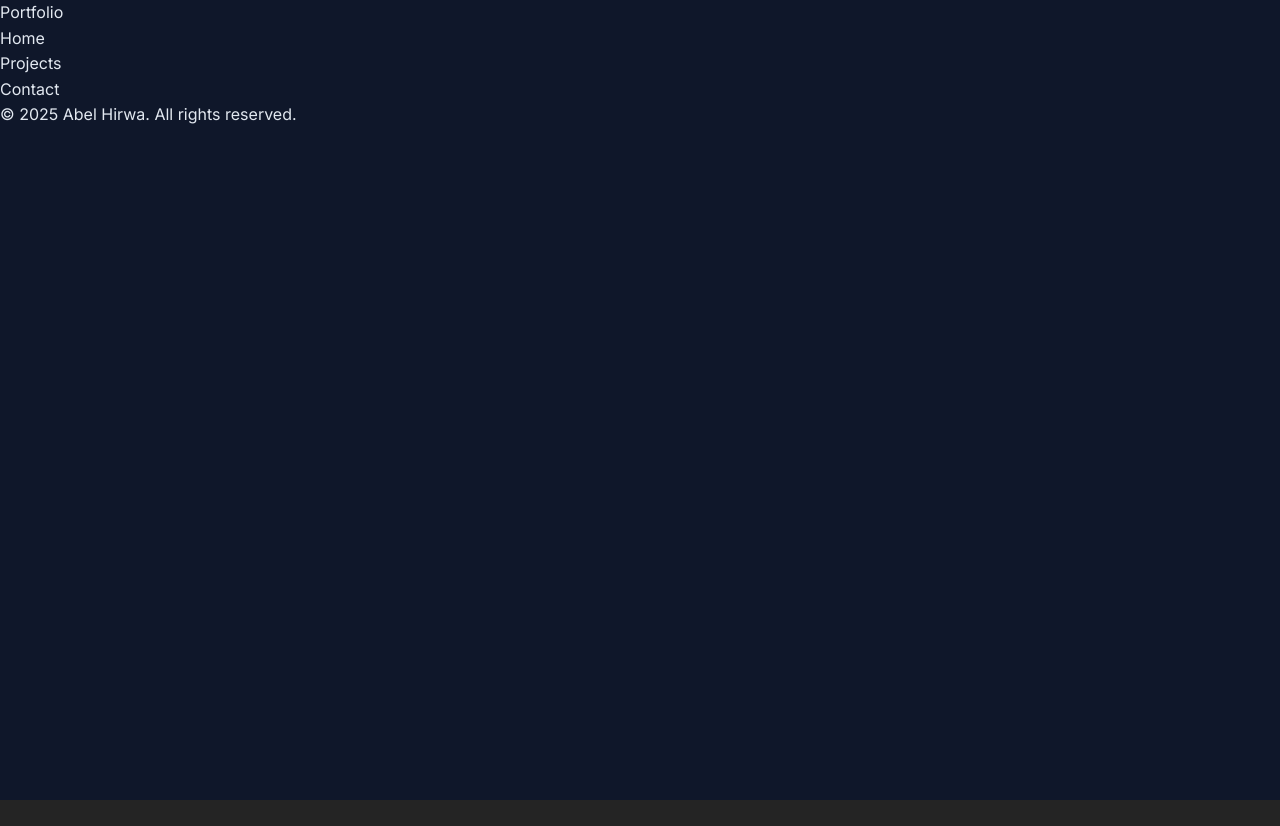
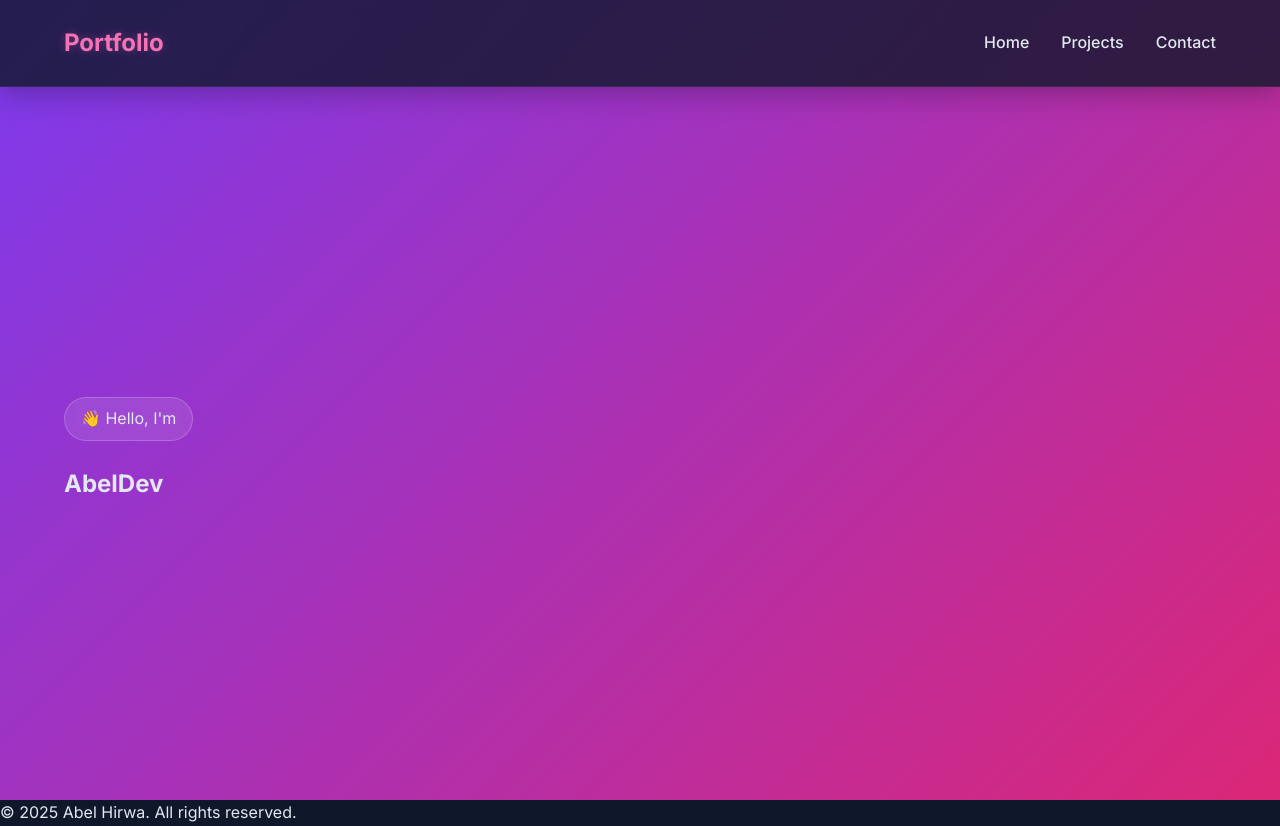
Before and after one commit to Hirwabel/my-portfolio, a React (Vite) app: page / in a window 1280 px wide. Before the commit the page ends 800 px from the top, so only its background shows below. Built offline with nearby package versions, Linux system fonts and the light colour scheme.

Commit message:
styled the menu and the background and added animations

```diff
--- a/src/App.css
+++ b/src/App.css
@@ -40,3 +40,104 @@ body{
   opacity:1;
   transform:translateY(0);
 }
+
+.navbar{
+  position:fixed;
+  top:0;
+  left:0;
+  right:0;
+  display:flex;
+  justify-content:space-between;
+  align-items:center;
+  padding:1.5rem 5%;
+  background: var(--nav-bg);
+  backdrop-filter: blur(10px);
+  z-index:1000;
+  box-shadow: 0 4px 30px rgba(0,0,0,0.3);
+  border-bottom:1px solid var(--card-border);
+
+}
+
+.logo{
+  font-size:1.5rem;
+  font-weight:700;
+  color:var(--accent-color);
+  text-shadow:0 0 10px rgba(244, 114, 182, 0.3);
+}
+
+.nav-links{
+  display:flex;
+  gap:2rem;
+  list-style:none;
+}
+
+.nav-links a{
+  text-decoration:none;
+  color:var(--text-color);
+  font-weight:500;
+  transition: all 0.3 ease;
+  position: relative;
+  cursor:pointer;
+}
+
+.nav-links a::after{
+  content:"";
+  position:absolute;
+  bottom:-5px;
+  left:0;
+  width:0;
+  height:2px;
+  background:var(--accent-color);
+  transition:width 0.3s ease;
+}
+
+.nav-links a:hover{
+  color:var(--accent-color);
+}
+
+.nav-links a:hover::after{
+  width:100%;
+}
+
+
+/* Hero Section */
+
+.hero{
+  min-height:100vh;
+  background:linear-gradient(135deg, var(--gradient-start) 0%, var(--gradient-end) 100%);
+  display:flex;
+  align-items: center;
+  padding:0 5%;
+  position:relative;
+  overflow:hidden;
+}
+
+.hero-container{
+  display:flex;
+  justify-content:space-between;
+  align-items:center;
+  gap:4rem;
+  max-width:1400px;
+  margin:0 auto;
+  width:100%;
+  padding-top:100px;
+
+}
+
+.hero-content{
+  flex:1;
+  text-align:left;
+  max-width:600px;
+  position:relative;
+  z-index:2;
+}
+
+.hero-badge{
+  display:inline-block;
+  padding:0.5rem 1rem;
+  background:rgba(255, 255, 255, 0.1);
+  border-radius:50px;
+  margin-bottom:1.5rem;
+  backdrop-filter: blur(5px);
+  border:1px solid rgba(255, 255, 255, 0.2);
+}
--- a/src/components/Hero.jsx
+++ b/src/components/Hero.jsx
@@ -1,11 +1,50 @@
+import {motion} from 'framer-motion'
+
+const fadeInUp = {
+  initial: { opacity: 0, y: 20},
+  animate: { opacity: 1, y: 0},
+  transition: { duration: 0.6 },
+};
+
+const staggerContainer = {
+  animate: {
+    transition: {
+      staggerChildren: 0.1,
+    },
+  },
+};
+
 export const Hero = () => {
 
-    return <>
+    return (
+      <motion.section
+        id="home"
+        className='hero'
+        initial={{opacity: 0}}
+        animate={{opacity: 1}}
+        transition={{duration:0.8, delay:0.2}}
+      >
+        < div className="hero-container">
+          <motion.div
+            className="hero-content"
+            variants={staggerContainer}
+            initial="initial"
+            animate="animate">
+            <motion.div className="hero-badge">
+                <span>👋 Hello, I'm </span>
+            </motion.div>
+            <motion.h1 className="glitch" variants={fadeInUp} whileHover={{scale: 1.02}}>
+              AbelDev
+            </motion.h1>
+          </motion.div>
+        </div>
+      </motion.section>
+    );
 
 
 
 
 
 
-    </>;
+
 }
--- a/src/components/Navbar.jsx
+++ b/src/components/Navbar.jsx
@@ -1,4 +1,18 @@
 import { motion } from "framer-motion";
+
+const fadeInUp = {
+  initial: { opacity: 0, y: 20},
+  animate: { opacity: 1, y: 0},
+  transition: { duration: 0.6 },
+};
+
+const staggerContainer = {
+  animate: {
+    transition: {
+      staggerChildren: 0.1,
+    },
+  },
+};
 
 
 export const Navbar = () => {
@@ -20,26 +34,21 @@ export const Navbar = () => {
           Portfolio
         </motion.div>
 
-        <motion.ul className="nav-links" amimate={{transition: {staggerChildren:0.1}}}>
+        <motion.ul className="nav-links" variants ={staggerContainer} initial="initial" animate="animate">
             <motion.li
-              initial={{opacity:0, y: 20}}
-              animate ={{opacity:1, y: 0 }}
-              transition={{duration:0.6}}
-            >
-                <a>Home</a>
+              variants={fadeInUp}
+              whileHover={{ scale: 1.1 }}
+              whileTap={{ scale: 0.95}}>
+                <a href="#home">Home</a>
             </motion.li>
-            <motion.li
-              initial={{opacity:0, y: 20}}
-              animate ={{opacity:1, y: 0 }}
-              transition={{duration:0.6}}
-            >
+            <motion.li variants={fadeInUp}
+              whileHover={{ scale: 1.1 }}
+              whileTap={{ scale: 0.95}}>
                 <a>Projects</a>
             </motion.li>
-            <motion.li
-              initial={{opacity:0, y: 20}}
-              animate ={{opacity:1, y: 0 }}
-              transition={{duration:0.6}}
-            >
+            <motion.li variants={fadeInUp}
+              whileHover={{ scale: 1.1 }}
+              whileTap={{ scale: 0.95}}>
                 <a>Contact</a>
             </motion.li>
 
```
